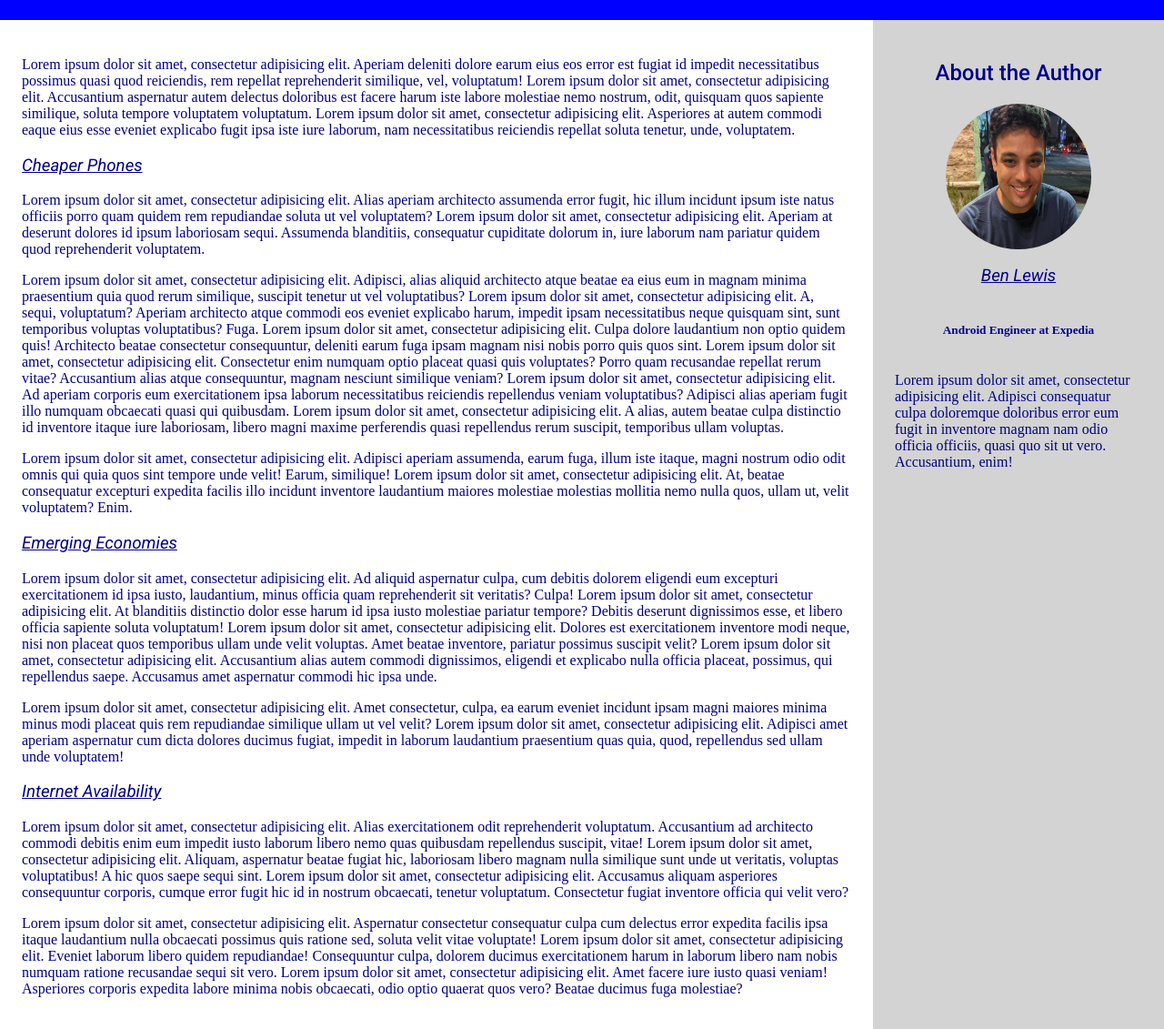
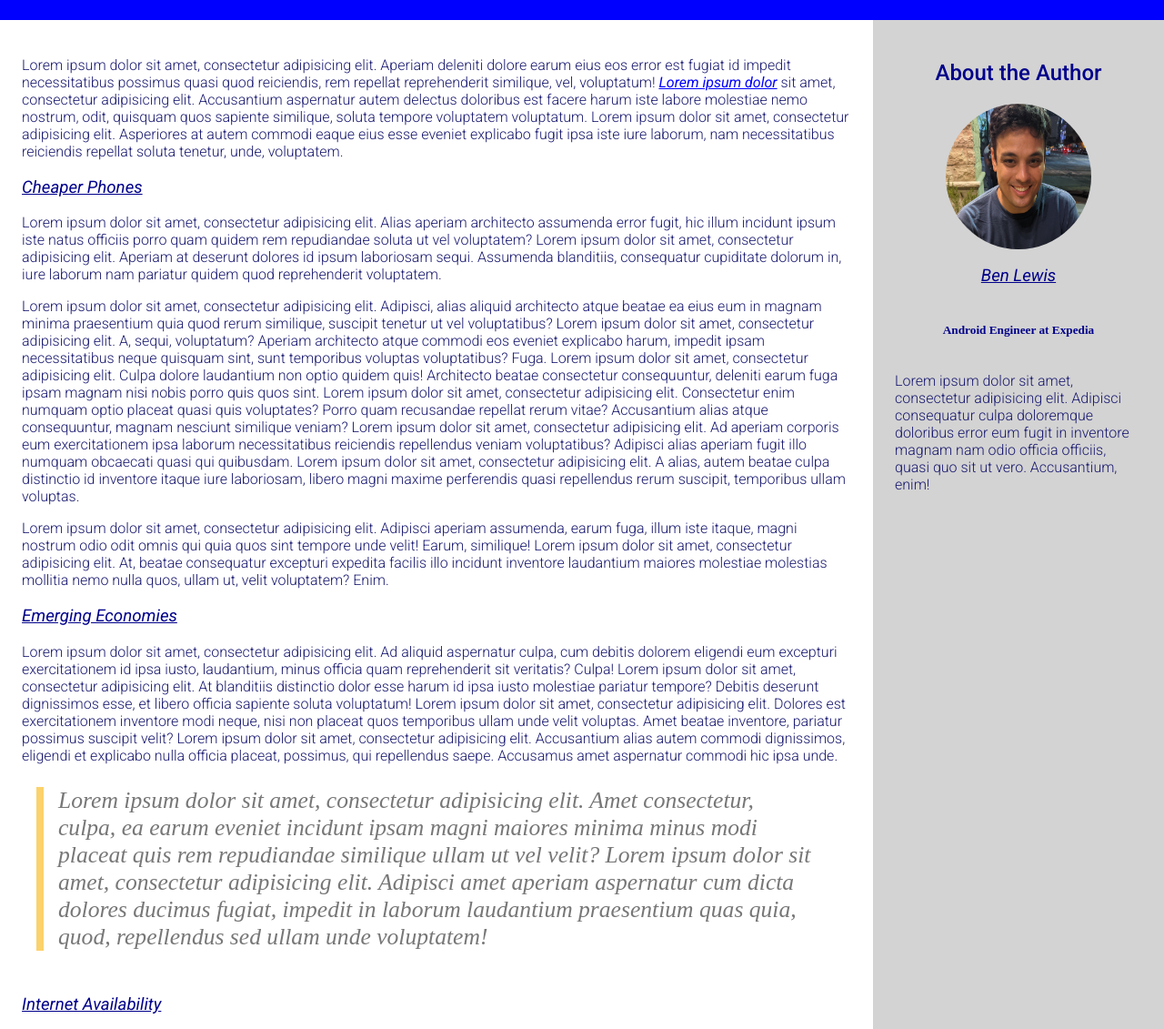
Before and after one commit to BenGoBlue05/blog, a plain HTML site: page post-details.html in a window 1280 px wide. Shown: the part 91-1222 px from the top of the page at 91% size. Drawn offline with Linux system fonts and the light colour scheme.

Commit message:
add blockquote and url link styles

```diff
--- a/css/styles/typography.css
+++ b/css/styles/typography.css
@@ -23,6 +23,24 @@ h5 {
 }
 
 p {
-    color: navy;
+    font-family: 'Roboto', sans-serif;
+    color: midnightblue;
     font-weight: 300;
 }
+
+a {
+    color: blue;
+    font-weight: 300;
+    font-style: italic;
+}
+
+blockquote {
+    font-size: 1.6rem;
+    font-style: italic;
+    color: #777;
+    font-weight: 400;
+    padding-left: 1rem;
+    border-left: 8px solid #FBD26B;
+    margin-left: 1rem;
+    margin-bottom: 3rem;
+}
--- a/post-details.html
+++ b/post-details.html
@@ -17,7 +17,7 @@
         <p>Lorem ipsum dolor sit amet, consectetur adipisicing elit. Aperiam deleniti dolore earum eius eos error est
             fugiat
             id impedit necessitatibus possimus quasi quod reiciendis, rem repellat reprehenderit similique, vel,
-            voluptatum! Lorem ipsum dolor sit amet, consectetur adipisicing elit. Accusantium aspernatur autem delectus
+            voluptatum! <a href="https://www.google.com/">Lorem ipsum dolor</a> sit amet, consectetur adipisicing elit. Accusantium aspernatur autem delectus
             doloribus est facere harum iste labore molestiae nemo nostrum, odit, quisquam quos sapiente similique,
             soluta
             tempore voluptatem voluptatum. Lorem ipsum dolor sit amet, consectetur adipisicing elit. Asperiores at autem
@@ -78,13 +78,13 @@
             dignissimos, eligendi et explicabo nulla officia placeat, possimus, qui repellendus saepe. Accusamus amet
             aspernatur commodi hic ipsa unde.
         </p>
-        <p>
+        <blockquote>
             Lorem ipsum dolor sit amet, consectetur adipisicing elit. Amet consectetur, culpa, ea earum eveniet incidunt
             ipsam magni maiores minima minus modi placeat quis rem repudiandae similique ullam ut vel velit? Lorem ipsum
             dolor sit amet, consectetur adipisicing elit. Adipisci amet aperiam aspernatur cum dicta dolores ducimus
             fugiat,
             impedit in laborum laudantium praesentium quas quia, quod, repellendus sed ullam unde voluptatem!
-        </p>
+        </blockquote>
         <h3>Internet Availability</h3>
         <p>Lorem ipsum dolor sit amet, consectetur adipisicing elit. Alias exercitationem odit reprehenderit voluptatum.
             Accusantium ad architecto commodi debitis enim eum impedit iusto laborum libero nemo quas quibusdam
```
